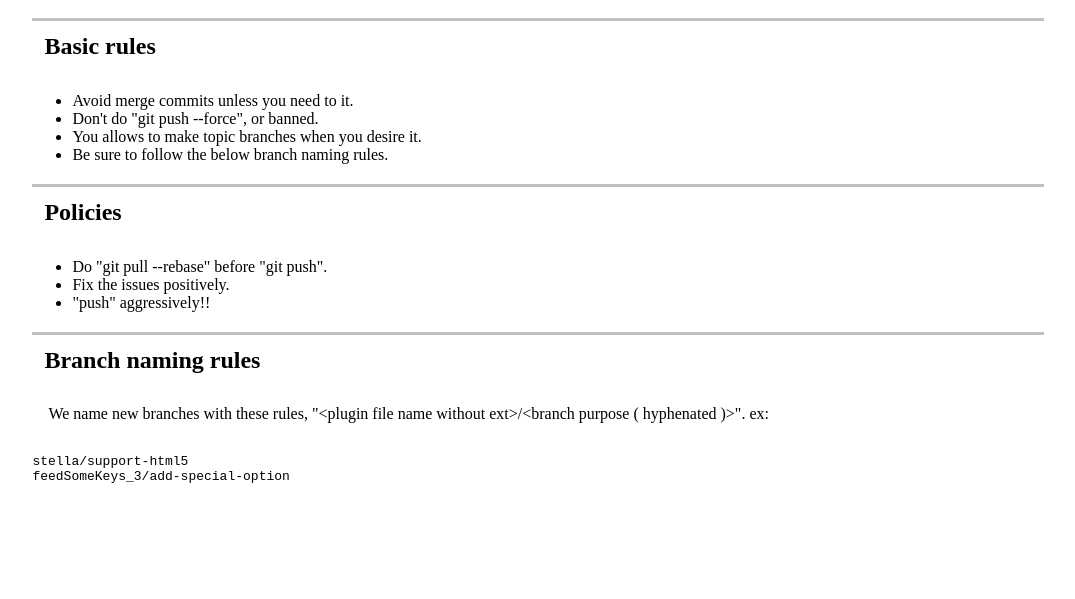
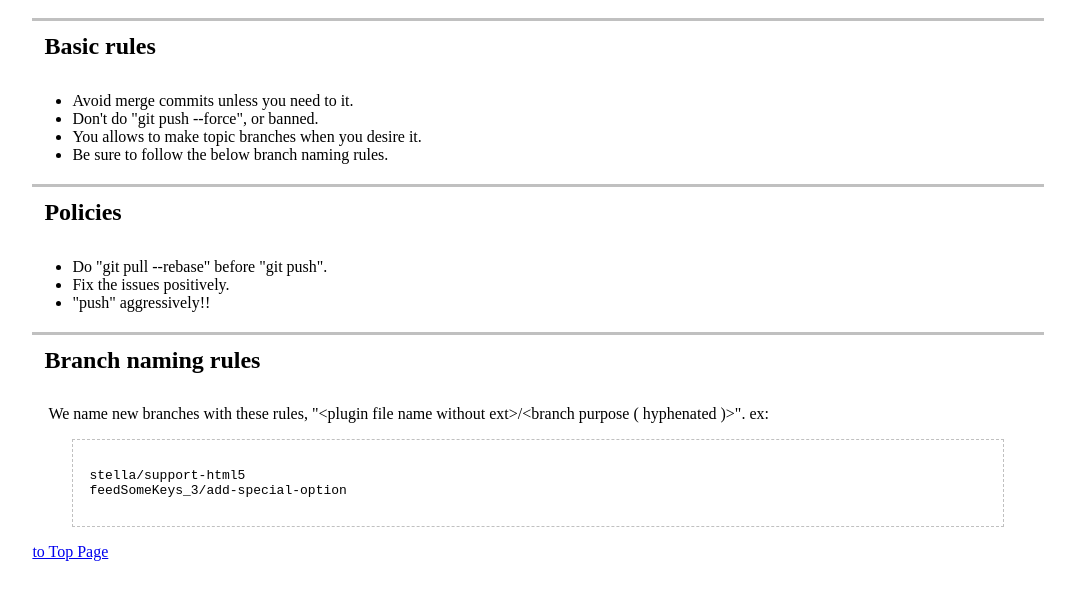
Before and after one commit to vimpr/vimpr.github.com, a plain HTML site: page rules-en.html in a window 1280 px wide. Shown: the part 95-694 px from the top of the page, without its empty margins (102-1177 px from the left). Drawn offline with Linux system fonts and the light colour scheme.

Commit message:
add blockquote element and link of top page.

```diff
--- a/index.css
+++ b/index.css
@@ -24,3 +24,10 @@ h2 {
 .external:after {
   content:url('link-icon_external.gif');
 }
+.code {
+  padding-left:1em;
+  padding-right:1em;
+  border-style:dashed;
+  border-color:silver;
+  border-width:1px;
+}
--- a/rules-en.html
+++ b/rules-en.html
@@ -25,12 +25,14 @@
       </ul>
 
       <h2>Branch naming rules</h2>
-      <p>We name new branches with these rules, "&lt;plugin file name without
-    ext&gt;/&lt;branch purpose ( hyphenated )&gt;".  ex:</p>
-      <pre><code>
+      <p>We name new branches with these rules, "&lt;plugin file name without ext&gt;/&lt;branch purpose ( hyphenated )&gt;".  ex:</p>
+      <blockquote class="code">
+        <pre><code>
 stella/support-html5
 feedSomeKeys_3/add-special-option
-      </code></pre>
+        </code></pre>
+      </blockquote>
+      <a href="index.html">to Top Page</a>
     </div>
   </body>
 </html>
```
Also changed, not shown: rules-ja.html (+5 -2 lines).
